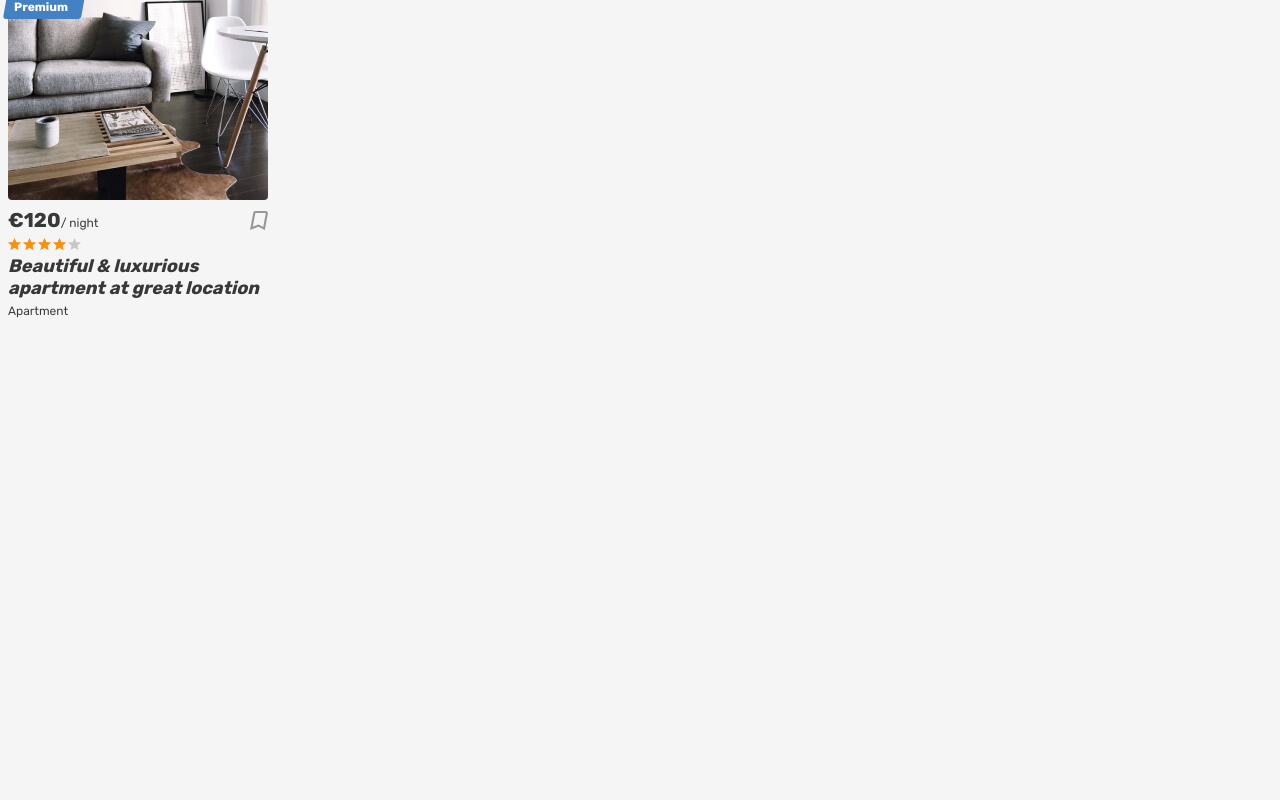
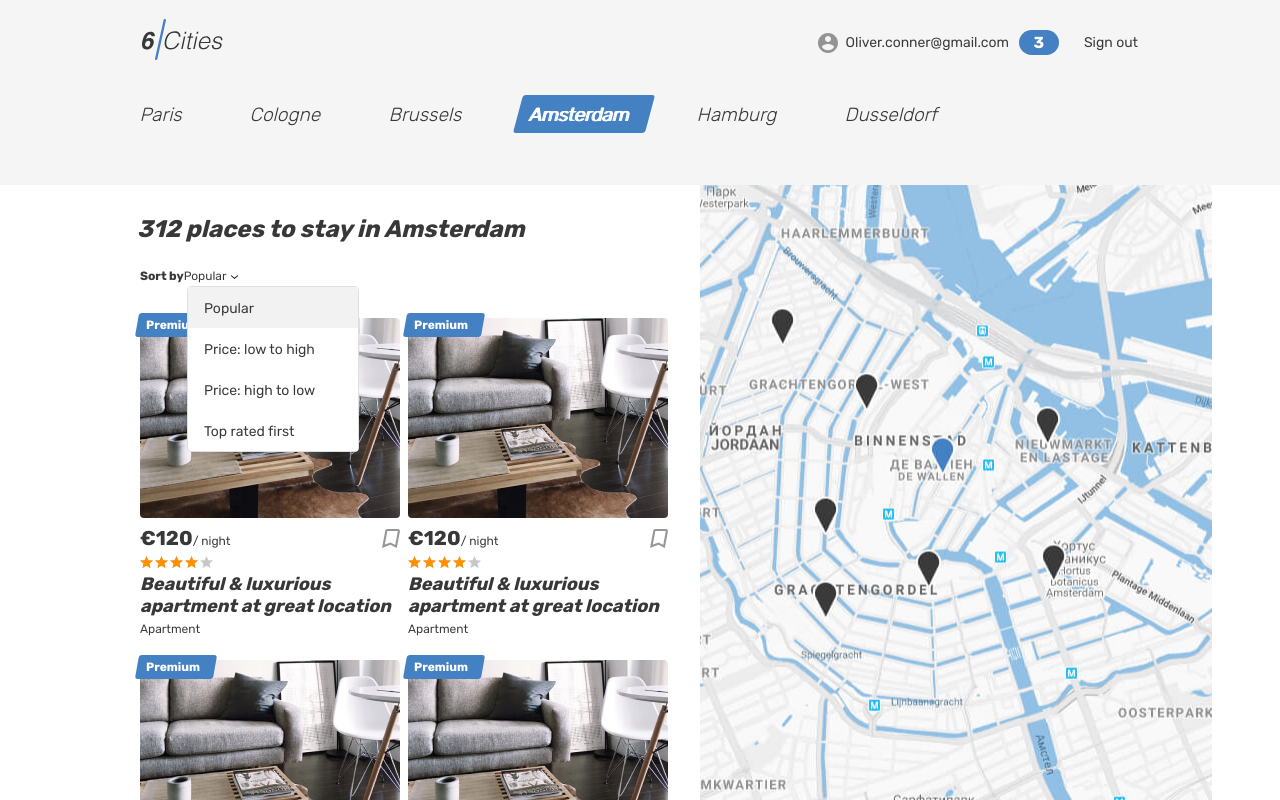
Before and after one commit to htmlacademy-react/1240401-six-cities-11, a React (Create React App) app in the folder project/: page / in a window 1280 px wide. Built offline with nearby package versions, Linux system fonts and the light colour scheme.

Commit message:
corrected

```diff
--- a/project/src/components/app/app.tsx
+++ b/project/src/components/app/app.tsx
@@ -1,4 +1,5 @@
-import Card from '../../components/card/card';
+import Main from '../../pages/main/main';
+
 
 type AppOfferProps = {
   offersCount: number;
@@ -7,7 +8,7 @@ type AppOfferProps = {
 
 function App({offersCount}: AppOfferProps): JSX.Element{
   return (
-    <Card offersCount={offersCount} />
+    <Main offersCount={offersCount}/>
   );
 }
 
--- a/project/src/components/card/card.tsx
+++ b/project/src/components/card/card.tsx
@@ -1,8 +1,5 @@
-type CardProps = {
-  offersCount: number;
-}
 
-function Card({offersCount}: CardProps):JSX.Element {
+function Card() {
   return (
     <article className="cities__card place-card">
       <div className="place-card__mark">
--- a/project/src/pages/main/main.tsx
+++ b/project/src/pages/main/main.tsx
@@ -1,10 +1,11 @@
 import Card from '../../components/card/card';
+
 
 type CardProps = {
   offersCount: number;
 }
 
-function main({offersCount}: CardProps): JSX.Element {
+function Main({offersCount}: CardProps): JSX.Element {
   return (
     <div className="page page--gray page--main">
       <header className="header">
@@ -95,176 +96,11 @@ function main({offersCount}: CardProps): JSX.Element {
                 </ul>
               </form>
               <div className="cities__places-list places__list tabs__content">
-                {/* <article className="cities__card place-card">
-                <div className="place-card__mark">
-                  <span>Premium</span>
-                </div>
-                <div className="cities__image-wrapper place-card__image-wrapper">
-                  <a href="/#">
-                    <img className="place-card__image" src="img/apartment-01.jpg" width="260" height="200" alt="Place"/>
-                  </a>
-                </div>
-                <div className="place-card__info">
-                  <div className="place-card__price-wrapper">
-                    <div className="place-card__price">
-                      <b className="place-card__price-value">&euro;120</b>
-                      <span className="place-card__price-text">&#47;&nbsp;night</span>
-                    </div>
-                    <button className="place-card__bookmark-button button" type="button">
-                      <svg className="place-card__bookmark-icon" width="18" height="19">
-                        <use xlinkHref="#icon-bookmark"></use>
-                      </svg>
-                      <span className="visually-hidden">To bookmarks</span>
-                    </button>
-                  </div>
-                  <div className="place-card__rating rating">
-                    <div className="place-card__stars rating__stars">
-                      <span style={{width: '80%'}}></span>
-                      <span className="visually-hidden">Rating</span>
-                    </div>
-                  </div>
-                  <h2 className="place-card__name">
-                    <a href="/#">Beautiful &amp; luxurious apartment at great location</a>
-                  </h2>
-                  <p className="place-card__type">Apartment</p>
-                </div>
-              </article> */}
-                <Card offersCount={offersCount} />
-
-                {/* <article className="cities__card place-card">
-                <div className="cities__image-wrapper place-card__image-wrapper">
-                  <a href="/#">
-                    <img className="place-card__image" src="img/room.jpg" width="260" height="200" alt="Place"/>
-                  </a>
-                </div>
-                <div className="place-card__info">
-                  <div className="place-card__price-wrapper">
-                    <div className="place-card__price">
-                      <b className="place-card__price-value">&euro;80</b>
-                      <span className="place-card__price-text">&#47;&nbsp;night</span>
-                    </div>
-                    <button className="place-card__bookmark-button place-card__bookmark-button--active button" type="button">
-                      <svg className="place-card__bookmark-icon" width="18" height="19">
-                        <use xlinkHref="#icon-bookmark"></use>
-                      </svg>
-                      <span className="visually-hidden">In bookmarks</span>
-                    </button>
-                  </div>
-                  <div className="place-card__rating rating">
-                    <div className="place-card__stars rating__stars">
-                      <span style={{width: '80%'}}></span>
-                      <span className="visually-hidden">Rating</span>
-                    </div>
-                  </div>
-                  <h2 className="place-card__name">
-                    <a href="/#">Wood and stone place</a>
-                  </h2>
-                  <p className="place-card__type">Private room</p>
-                </div>
-              </article> */}
-                <Card offersCount={offersCount} />
-
-                {/* <article className="cities__card place-card">
-                <div className="cities__image-wrapper place-card__image-wrapper">
-                  <a href="/#">
-                    <img className="place-card__image" src="img/apartment-02.jpg" width="260" height="200" alt="Place"/>
-                  </a>
-                </div>
-                <div className="place-card__info">
-                  <div className="place-card__price-wrapper">
-                    <div className="place-card__price">
-                      <b className="place-card__price-value">&euro;132</b>
-                      <span className="place-card__price-text">&#47;&nbsp;night</span>
-                    </div>
-                    <button className="place-card__bookmark-button button" type="button">
-                      <svg className="place-card__bookmark-icon" width="18" height="19">
-                        <use xlinkHref="#icon-bookmark"></use>
-                      </svg>
-                      <span className="visually-hidden">To bookmarks</span>
-                    </button>
-                  </div>
-                  <div className="place-card__rating rating">
-                    <div className="place-card__stars rating__stars">
-                      <span style={{width: '80%'}}></span>
-                      <span className="visually-hidden">Rating</span>
-                    </div>
-                  </div>
-                  <h2 className="place-card__name">
-                    <a href="/#">Canal View Prinsengracht</a>
-                  </h2>
-                  <p className="place-card__type">Apartment</p>
-                </div>
-              </article> */}
-                <Card offersCount={offersCount} />
-
-                {/*<article className="cities__card place-card">
-                <div className="place-card__mark">
-                  <span>Premium</span>
-                </div>
-                <div className="cities__image-wrapper place-card__image-wrapper">
-                  <a href="/#">
-                    <img className="place-card__image" src="img/apartment-03.jpg" width="260" height="200" alt="Place"/>
-                  </a>
-                </div>
-                <div className="place-card__info">
-                  <div className="place-card__price-wrapper">
-                    <div className="place-card__price">
-                      <b className="place-card__price-value">&euro;180</b>
-                      <span className="place-card__price-text">&#47;&nbsp;night</span>
-                    </div>
-                    <button className="place-card__bookmark-button button" type="button">
-                      <svg className="place-card__bookmark-icon" width="18" height="19">
-                        <use xlinkHref="#icon-bookmark"></use>
-                      </svg>
-                      <span className="visually-hidden">To bookmarks</span>
-                    </button>
-                  </div>
-                  <div className="place-card__rating rating">
-                    <div className="place-card__stars rating__stars">
-                      <span style={{width: '100%'}}></span>
-                      <span className="visually-hidden">Rating</span>
-                    </div>
-                  </div>
-                  <h2 className="place-card__name">
-                    <a href="/#">Nice, cozy, warm big bed apartment</a>
-                  </h2>
-                  <p className="place-card__type">Apartment</p>
-                </div>
-              </article> */}
-                <Card offersCount={offersCount} />
-
-                {/* <article className="cities__card place-card">
-                <div className="cities__image-wrapper place-card__image-wrapper">
-                  <a href="/#">
-                    <img className="place-card__image" src="img/room.jpg" width="260" height="200" alt="Place"/>
-                  </a>
-                </div>
-                <div className="place-card__info">
-                  <div className="place-card__price-wrapper">
-                    <div className="place-card__price">
-                      <b className="place-card__price-value">&euro;80</b>
-                      <span className="place-card__price-text">&#47;&nbsp;night</span>
-                    </div>
-                    <button className="place-card__bookmark-button place-card__bookmark-button--active button" type="button">
-                      <svg className="place-card__bookmark-icon" width="18" height="19">
-                        <use xlinkHref="#icon-bookmark"></use>
-                      </svg>
-                      <span className="visually-hidden">In bookmarks</span>
-                    </button>
-                  </div>
-                  <div className="place-card__rating rating">
-                    <div className="place-card__stars rating__stars">
-                      <span style={{width: '80%'}}></span>
-                      <span className="visually-hidden">Rating</span>
-                    </div>
-                  </div>
-                  <h2 className="place-card__name">
-                    <a href="/#">Wood and stone place</a>
-                  </h2>
-                  <p className="place-card__type">Private room</p>
-                </div>
-              </article> */}
-                <Card offersCount={offersCount} />
+                <Card />
+                <Card />
+                <Card />
+                <Card />
+                <Card />
               </div>
             </section>
             <div className="cities__right-section">
@@ -277,5 +113,4 @@ function main({offersCount}: CardProps): JSX.Element {
   );
 }
 
-
-export default main;
+export default Main;
```
